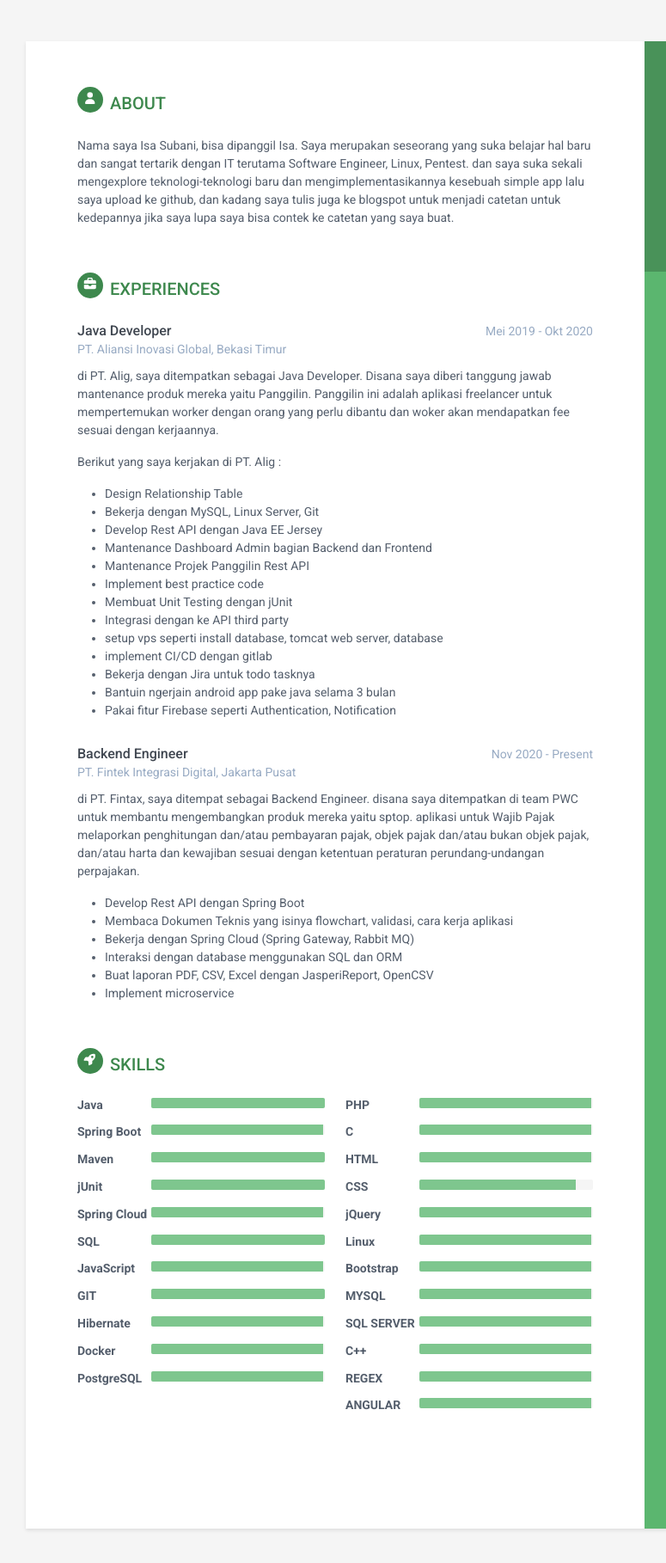
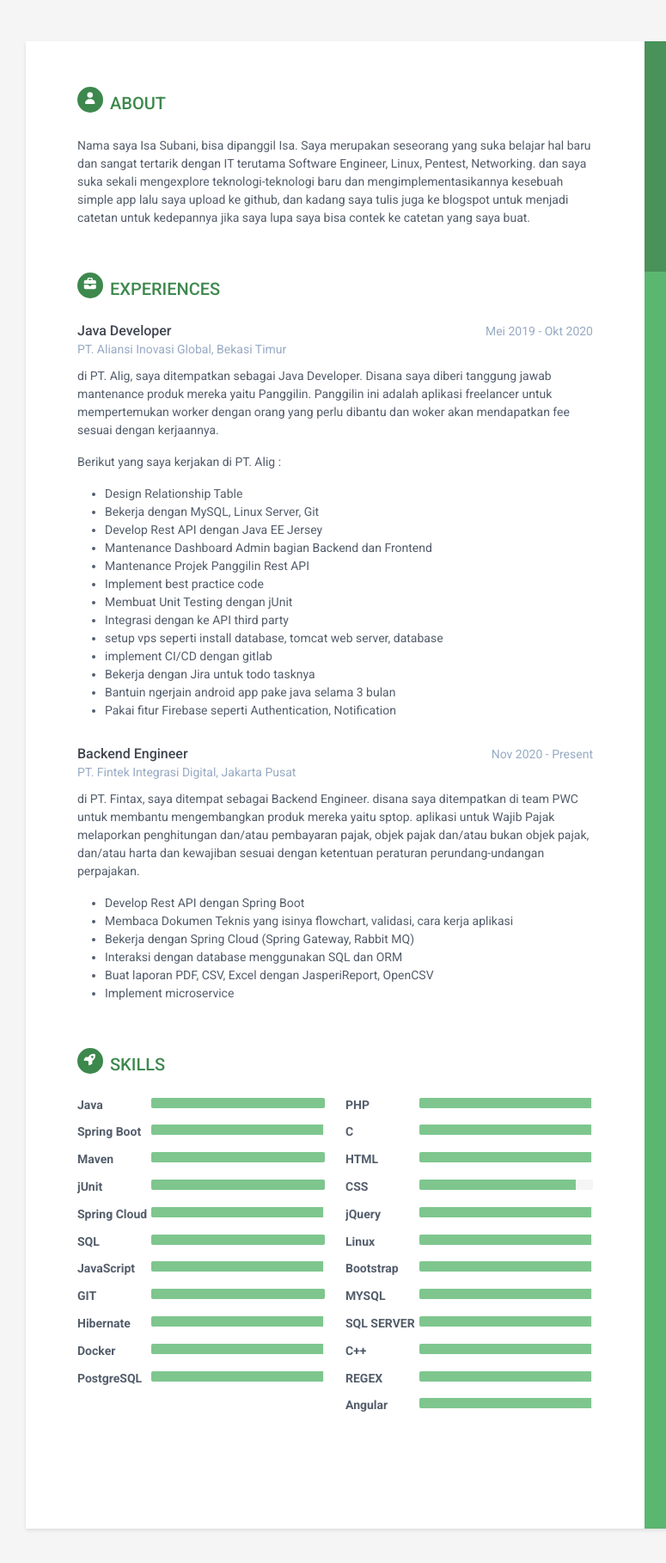
Before and after one commit to fluex404/landing-page, a plain HTML site: page index.html in a window 1280 px wide. Shown: the full height of the page at 86% size, 130-905 px from the left. Drawn offline with Linux system fonts and the light colour scheme.

Commit message:
update dikit

```diff
--- a/index.html
+++ b/index.html
@@ -83,7 +83,7 @@
                 <h2 class="section-title"><span class="icon-holder"><i class="fas fa-user"></i></span>About</h2>
                 <div class="summary">
                     <p>Nama saya Isa Subani, bisa dipanggil Isa.
-                        Saya merupakan seseorang yang suka belajar hal baru dan sangat tertarik dengan IT terutama Software Engineer, Linux, Pentest.
+                        Saya merupakan seseorang yang suka belajar hal baru dan sangat tertarik dengan IT terutama Software Engineer, Linux, Pentest, Networking.
                         dan saya suka sekali mengexplore teknologi-teknologi baru dan mengimplementasikannya kesebuah
                         simple app lalu saya upload ke github, dan kadang saya tulis juga ke blogspot untuk menjadi
                         catetan untuk kedepannya jika saya lupa saya bisa contek ke catetan yang saya buat.</p>
@@ -303,7 +303,7 @@
 						</div>
                     </div><!--//item-->
                     <div class="item">
-                        <h3 class="level-title">ANGULAR</h3>
+                        <h3 class="level-title">Angular</h3>
                         <div class="progress level-bar">
 						    <div class="progress-bar theme-progress-bar" role="progressbar" style="width: 99%" aria-valuenow="99" aria-valuemin="0" aria-valuemax="100"></div>
 						</div>
```
